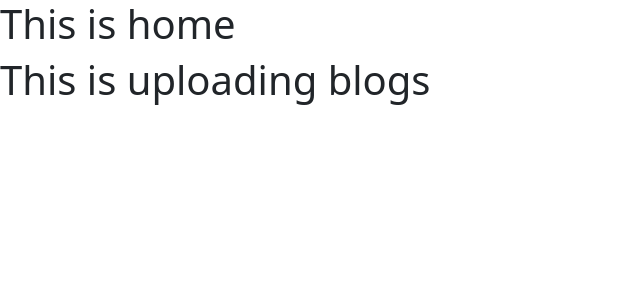
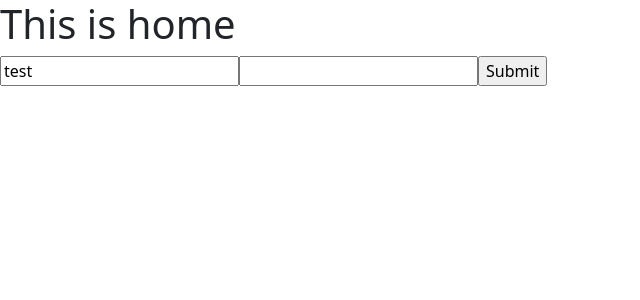
Before and after one commit to shifatConst/blog-app, a React (Create React App) app: page / in a window 1280 px wide. Shown: the top 300 px of the page, without its empty margins (0-640 px from the left). Built offline with nearby package versions, Linux system fonts and the light colour scheme.

Commit message:
react form install and setup done

```diff
--- a/package.json
+++ b/package.json
@@ -6,9 +6,11 @@
     "@testing-library/jest-dom": "^5.14.1",
     "@testing-library/react": "^11.2.7",
     "@testing-library/user-event": "^12.8.3",
+    "axios": "^0.21.1",
     "bootstrap": "^5.0.2",
     "react": "^17.0.2",
     "react-dom": "^17.0.2",
+    "react-hook-form": "^7.10.1",
     "react-router-dom": "^5.2.0",
     "react-scripts": "4.0.3",
     "web-vitals": "^1.1.2"
--- a/src/components/UploadBlogs/UploadBlogs.js
+++ b/src/components/UploadBlogs/UploadBlogs.js
@@ -1,9 +1,21 @@
 import React from 'react';
+import { useForm } from "react-hook-form";
 
 const UploadBlogs = () => {
+    const { register, handleSubmit, formState: { errors } } = useForm();
+    const onSubmit = data => console.log(data);
+
+    // const handleImageUpload = () => {
+    //     console.log("This is form");
+    // }
     return (
         <div>
-            <h1>This is uploading blogs</h1>
+            <form onSubmit={handleSubmit(onSubmit)}>
+                <input defaultValue="test" {...register("example")} />
+                <input {...register("exampleRequired", { required: true })} />
+                {errors.exampleRequired && <span>This field is required</span>}
+                <input type="submit" />
+            </form>
         </div>
     );
 };
```
Also changed, not shown: 1 other file (tests, documents, lock files or other folders).
